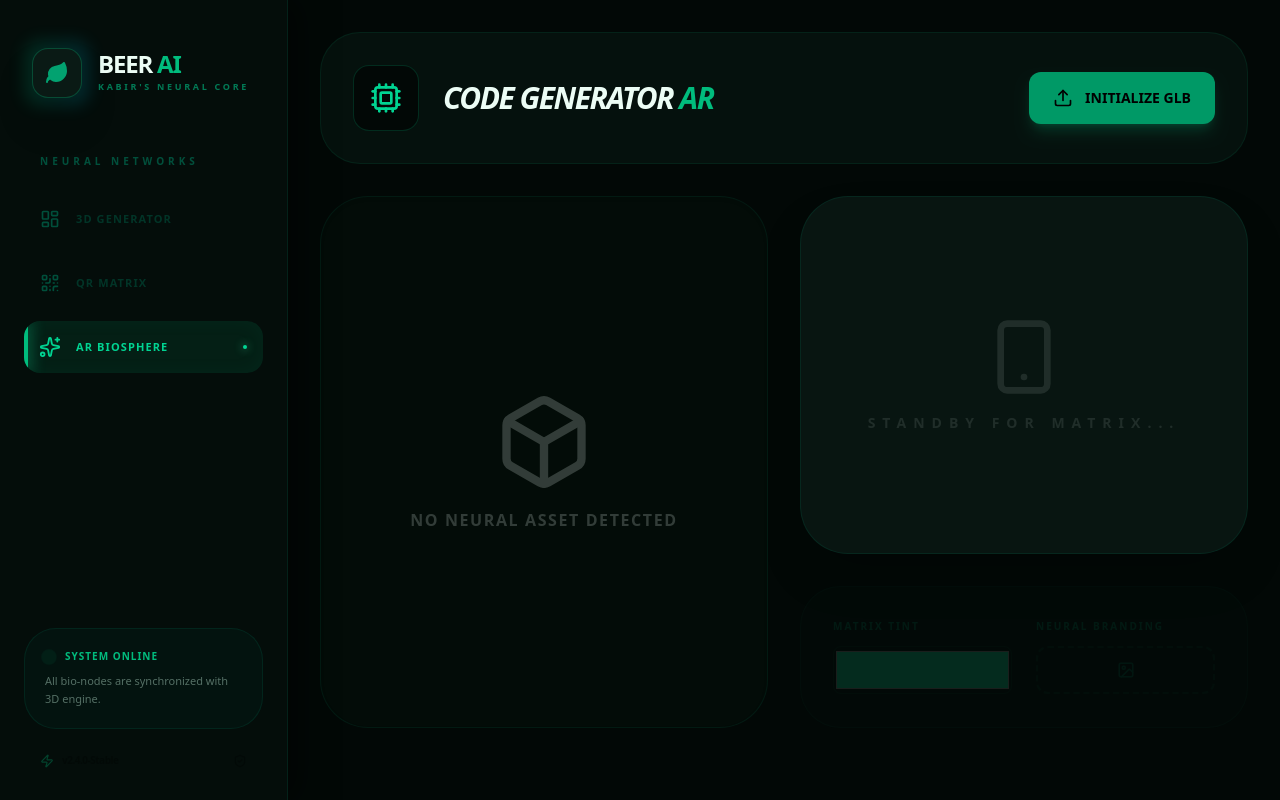
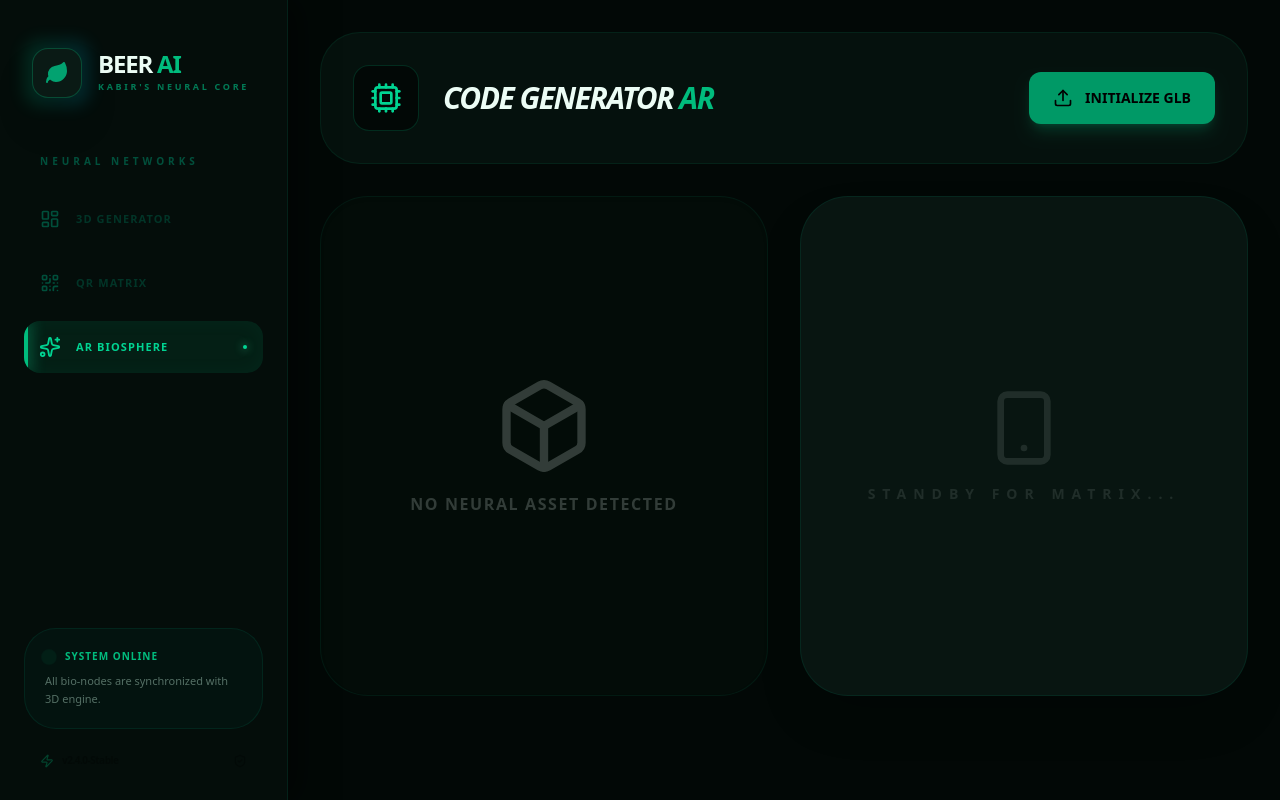
Before and after one commit to kabeer-web/ar-admin-pannel, a React (Vite) app: page / in a window 1280 px wide. Built offline with nearby package versions, Linux system fonts and the light colour scheme.

Commit message:
feat: Integrated ARView neural link and routing fixes

```diff
--- a/src/Components/ArGenerator.jsx
+++ b/src/Components/ArGenerator.jsx
@@ -1,44 +1,51 @@
 import React, { useState, useRef } from 'react';
 import { QRCodeCanvas } from 'qrcode.react';
-import { Upload, Smartphone, Box, Palette, Download, Activity, Cpu, ImageIcon, X } from 'lucide-react';
+import { Upload, Smartphone, Box, Download, Activity, Cpu } from 'lucide-react';
 import axios from 'axios';
 import '@google/model-viewer';
 
 const ArGenerator = () => {
-  const [modelUrl, setModelUrl] = useState('');
+  const [modelUrl, setModelUrl] = useState(null);
   const [publicUrl, setPublicUrl] = useState('');
   const [loading, setLoading] = useState(false);
-  const [logoUrl, setLogoUrl] = useState('');
   const [qrColor, setQrColor] = useState('#10b981');
   const qrRef = useRef();
 
-  // FIX: Relative URL for Vercel (Localhost hta diya hai)
-  const API_BASE_URL = "";
+  // LOCALHOST URL (Backend address)
+  const API_BASE_URL = "http://localhost:5000";
 
   const getARViewLink = () => {
     if (!publicUrl) return '';
-    const origin = window.location.origin;
-    return `${origin}/view?model=${encodeURIComponent(publicUrl)}`;
+    // Note: Localhost link mobile scan pe nahi chalega jab tak aapka phone same Wi-Fi pe na ho aur IP use na karein
+    return publicUrl;
   };
 
   const handleFileUpload = async (e) => {
     const file = e.target.files[0];
-    if (!file || !file.name.endsWith('.glb')) return;
+    if (!file || !file.name.endsWith('.glb')) {
+      alert("Please upload a .glb file");
+      return;
+    }
 
-    setModelUrl(URL.createObjectURL(file));
+    const localBlob = URL.createObjectURL(file);
+    setModelUrl(localBlob);
     setLoading(true);
 
     const formData = new FormData();
     formData.append('model', file);
 
     try {
-      // POST request to /api/upload-model
-      const res = await axios.post(`${API_BASE_URL}/api/upload-model`, formData);
+      const res = await axios.post(`${API_BASE_URL}/api/upload-model`, formData, {
+        headers: { 'Content-Type': 'multipart/form-data' }
+      });
+
       if (res.data.url) {
         setPublicUrl(res.data.url);
+        console.log("Uploaded to Cloudinary:", res.data.url);
       }
     } catch (err) {
       console.error("Upload Error:", err);
+      alert("Backend se connect nahi ho pa raha. Pehle 'node server.js' chalao.");
     } finally {
       setLoading(false);
     }
@@ -47,7 +54,7 @@ const ArGenerator = () => {
   const downloadQRCode = () => {
     const canvas = qrRef.current.querySelector('canvas');
     const pngUrl = canvas.toDataURL("image/png");
-    let downloadLink = document.createElement("a");
+    const downloadLink = document.createElement("a");
     downloadLink.href = pngUrl;
     downloadLink.download = "AR-Code.png";
     document.body.appendChild(downloadLink);
@@ -72,15 +79,16 @@ const ArGenerator = () => {
       </header>
 
       <div className="grid grid-cols-1 xl:grid-cols-2 gap-8">
-        {/* Viewport */}
         <div className="bg-[#030c08] rounded-[3rem] min-h-[400px] md:min-h-[500px] relative border border-emerald-900/20 flex flex-col overflow-hidden shadow-inner">
           <div className="flex-1 w-full h-full">
             {modelUrl ? (
               <model-viewer
+                key={modelUrl}
                 src={modelUrl}
                 auto-rotate
                 camera-controls
                 shadow-intensity="2"
+                ar
                 style={{width:'100%', height:'100%', backgroundColor: 'transparent'}}
               />
             ) : (
@@ -92,18 +100,16 @@ const ArGenerator = () => {
           </div>
         </div>
 
-        {/* QR Core */}
         <div className="flex flex-col gap-8">
           <div className="flex-1 bg-[#081511] rounded-[3rem] border border-emerald-900/30 p-8 md:p-10 flex flex-col items-center justify-center shadow-2xl">
             {publicUrl ? (
-              <div className="flex flex-col items-center gap-8 w-full animate-in zoom-in duration-300">
+              <div className="flex flex-col items-center gap-8 w-full">
                 <div ref={qrRef} className="bg-white p-6 rounded-[2.5rem] border-[10px] border-[#020806] shadow-2xl">
                   <QRCodeCanvas
                     value={getARViewLink()}
                     size={260}
                     fgColor={qrColor}
                     level="H"
-                    imageSettings={logoUrl ? { src: logoUrl, height: 50, width: 50, excavate: true } : null}
                   />
                 </div>
                 <button onClick={downloadQRCode} className="w-full max-w-sm bg-emerald-600 hover:bg-emerald-500 py-5 rounded-2xl font-black text-black flex items-center justify-center gap-3 uppercase tracking-widest transition-all shadow-lg shadow-emerald-500/20">
@@ -117,30 +123,6 @@ const ArGenerator = () => {
               </div>
             )}
           </div>
-
-          {/* Branding Panel */}
-          <div className={`bg-[#05110d] p-8 rounded-[2.5rem] border border-emerald-900/30 transition-all ${!publicUrl && 'opacity-20 pointer-events-none'}`}>
-            <div className="grid grid-cols-2 gap-6">
-              <div>
-                <p className="text-[10px] font-black uppercase text-emerald-800 mb-3 tracking-[0.2em]">Matrix Tint</p>
-                <input type="color" value={qrColor} onChange={(e)=>setQrColor(e.target.value)} className="w-full h-12 bg-transparent cursor-pointer rounded-lg border border-emerald-500/10" />
-              </div>
-              <div>
-                <p className="text-[10px] font-black uppercase text-emerald-800 mb-3 tracking-[0.2em]">Neural Branding</p>
-                {logoUrl ? (
-                  <div className="flex items-center justify-between p-2 bg-black rounded-xl border border-emerald-500/20 h-12">
-                    <img src={logoUrl} className="w-8 h-8 rounded border border-emerald-500/20 object-cover" />
-                    <button onClick={()=>setLogoUrl('')} className="p-1 hover:bg-red-500/20 rounded-lg transition-colors"><X size={16} className="text-red-500"/></button>
-                  </div>
-                ) : (
-                  <label className="flex items-center justify-center h-12 border-2 border-dashed border-emerald-900/40 rounded-xl cursor-pointer hover:border-emerald-500 hover:bg-emerald-500/5 transition-all">
-                    <input type="file" className="hidden" accept="image/*" onChange={(e)=>setLogoUrl(URL.createObjectURL(e.target.files[0]))} />
-                    <ImageIcon size={18} className="text-emerald-900"/>
-                  </label>
-                )}
-              </div>
-            </div>
-          </div>
         </div>
       </div>
     </div>
```
Also changed, not shown: vercel.json, 1 other file (tests, documents, lock files or other folders).
